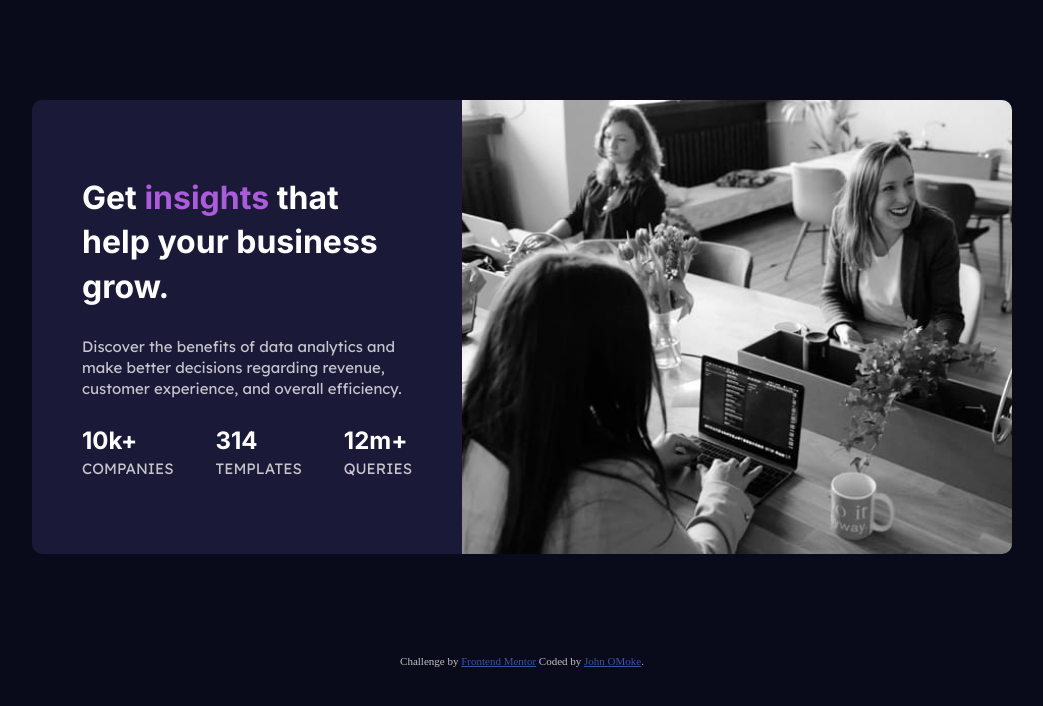
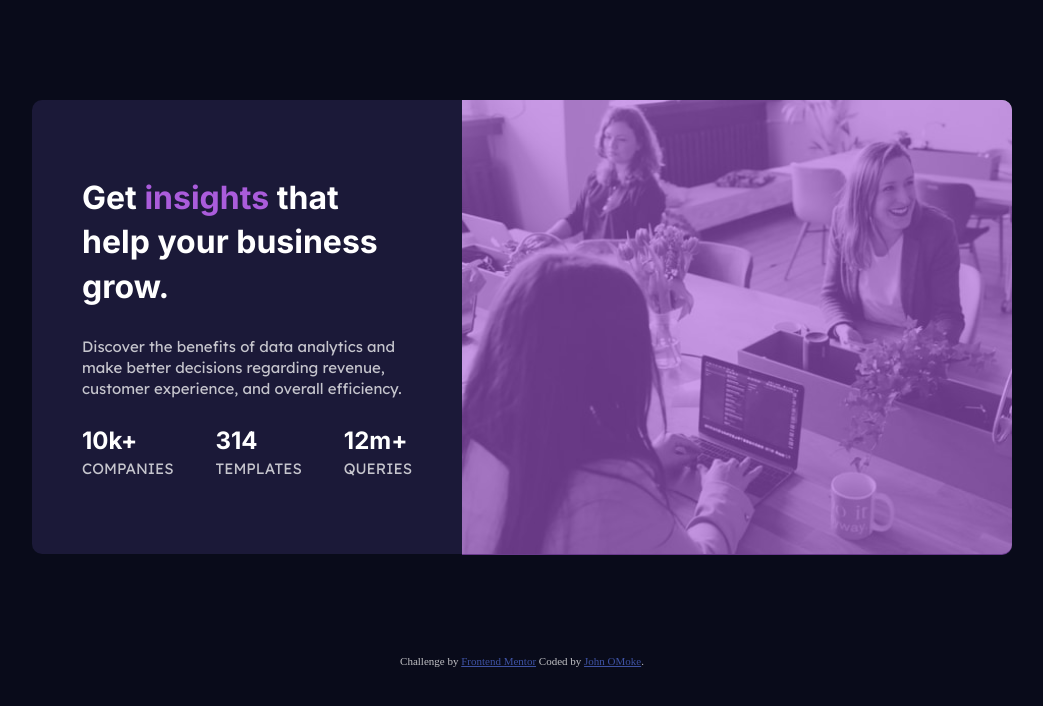
Before and after one commit to jomoke814/stats-preview-card, a plain HTML site: page index.html in a window 1280 px wide. Shown: the whole page, without its empty margins (118-1161 px from the left). Drawn offline with Linux system fonts and the light colour scheme.

Commit message:
Adding overlay color for the image

```diff
--- a/css/styles.css
+++ b/css/styles.css
@@ -77,6 +77,16 @@ img {
     text-transform: uppercase;
 }
 
+.image .image-overlay {
+    background: hsl(277, 64%, 61%, 0.6);
+    position: absolute;
+    height: 455px;
+    width: 550px;
+    border-radius: 10px;
+    border-top-left-radius: 0px;
+    border-bottom-left-radius: 0px;
+}
+
 .attribution {
     font-size: 11px;
     text-align: center;
--- a/index.html
+++ b/index.html
@@ -31,7 +31,7 @@
             </div>
             <div class="image">
                 <div class="image-overlay"></div>
-                <img src="images/image-header-desktop.jpg" alt="image-header">
+                <img src="images/image-header-desktop.jpg" alt="image-header" class="img-hero">
             </div>
         </section>
 
```
